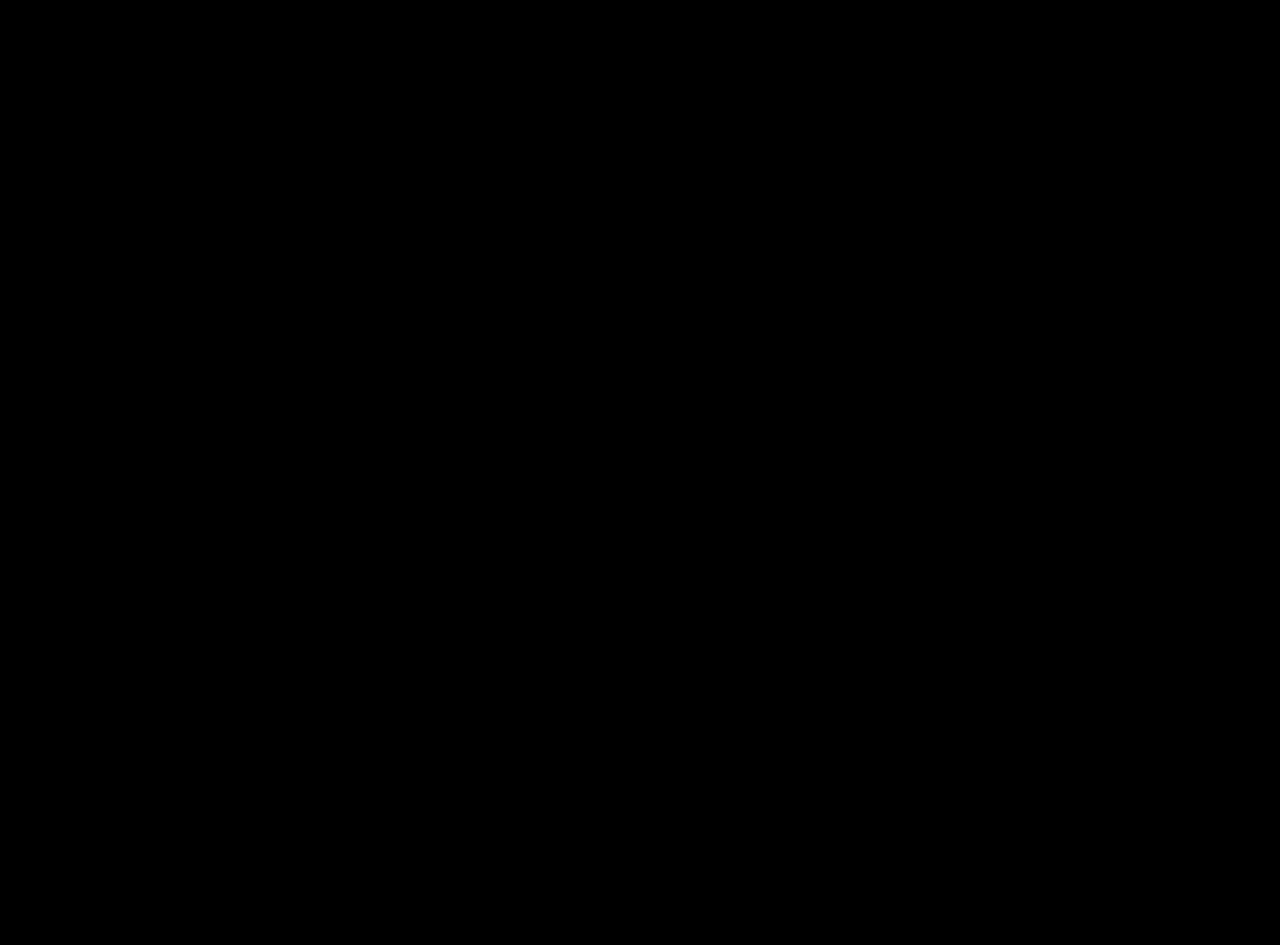
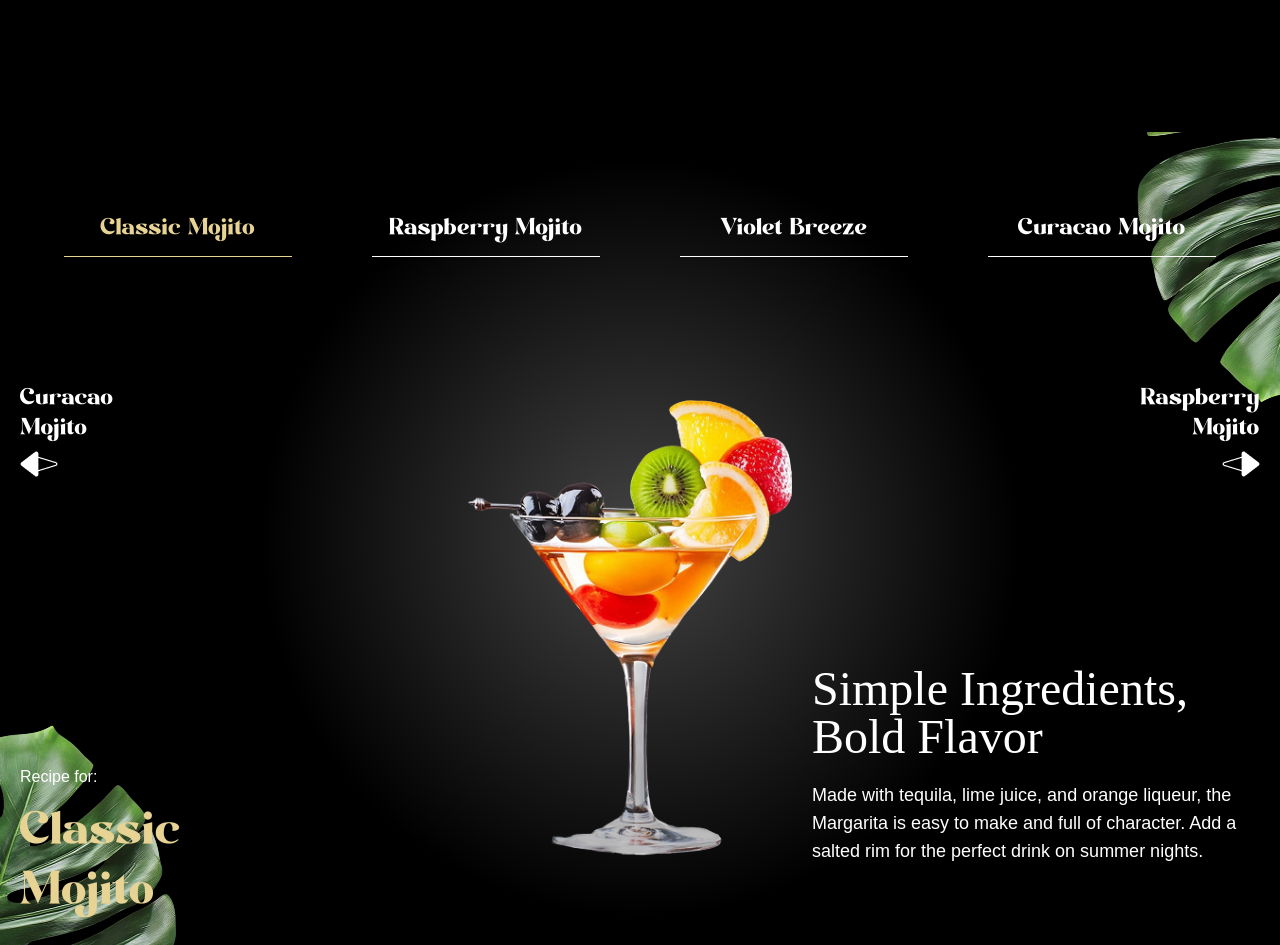
Before and after one commit to Andohenri/cocktails-website, a Next.js app: page / in a window 1280 px wide. Shown: the part 4040-4985 px from the top of the page. Before the commit the page ends 4012 px from the top, so only its background shows below. Built offline with nearby package versions, Linux system fonts and the light colour scheme; a web font is replaced by a local one.

Commit message:
Implement the menu section

```diff
--- a/app/globals.css
+++ b/app/globals.css
@@ -276,7 +276,7 @@ body {
   }
 
   #art .masked-container div h3 {
-    @apply md:text-5xl text-2xl text-center text-nowrap font-serif md:w-full w-80 text-white;
+    @apply md:text-5xl text-2xl text-center md:text-nowrap font-serif md:w-full w-80 text-white;
   }
 
   #art .masked-container div p {
@@ -284,7 +284,7 @@ body {
   }
 
   #menu {
-    @apply relative w-full md:mt-40 mt-0 2xl:px-0 px-5 py-20;
+    @apply relative w-full min-h-dvh overflow-hidden md:mt-40 mt-0 2xl:px-0 px-5 py-20;
     background: radial-gradient(
       circle at center,
       #434343 0%,
@@ -294,11 +294,11 @@ body {
   }
 
   #menu #m-left-leaf {
-    @apply object-contain absolute -bottom-20 left-0 md:w-fit w-1/3;
+    @apply object-contain absolute bottom-0 left-0 md:w-fit w-1/3;
   }
 
   #menu #m-right-leaf {
-    @apply object-contain absolute -top-40 right-0 md:w-fit w-1/4;
+    @apply object-contain absolute top-0 right-0 md:w-fit w-1/4;
   }
 
   #menu .cocktail-tabs {
@@ -326,7 +326,7 @@ body {
   }
 
   #menu .cocktail {
-    @apply flex justify-center items-center mt-10;
+    @apply flex justify-center items-center;
   }
 
   #menu .cocktail img {
--- a/app/page.tsx
+++ b/app/page.tsx
@@ -6,6 +6,7 @@ import Hero from "@/components/Hero";
 import Cocktails from "@/components/Cocktails";
 import About from "@/components/About";
 import Art from "@/components/Art";
+import Menu from "@/components/Menu";
 
 gsap.registerPlugin(ScrollTrigger, SplitText);
 export default function Home() {
@@ -16,6 +17,7 @@ export default function Home() {
       <Cocktails />
       <About />
       <Art />
+      <Menu />
     </main>
   );
 }
--- /dev/null
+++ b/components/Menu.tsx
@@ -0,0 +1,91 @@
+"use client"
+import { sliderLists } from '@/constants'
+import { useGSAP } from '@gsap/react'
+import gsap from 'gsap'
+import Image from 'next/image'
+import React, { useRef, useState } from 'react'
+import { useMediaQuery } from 'react-responsive'
+
+const Menu = () => {
+   const isMobile = useMediaQuery({ maxWidth: 767 });
+   const contentRef = useRef<HTMLDivElement | null>(null);
+   const [currentIndex, setCurrentIndex] = useState(0);
+   const totalCocktails = sliderLists.length;
+
+   const goToSlide = (index: number) => {
+      const newIndex = (index + totalCocktails) % totalCocktails;
+      setCurrentIndex(newIndex);
+   }
+
+   const getCocktailAt = (indexOffset: number) => {
+      return sliderLists[(currentIndex + indexOffset + totalCocktails) % totalCocktails];
+   }
+
+   const currentCocktail = getCocktailAt(0)
+   const prevCocktail = getCocktailAt(-1)
+   const nextCocktail = getCocktailAt(1)
+
+   useGSAP(() => {
+      gsap.fromTo("#title", { opacity: 0 }, { opacity: 1, duration: 1 })
+      gsap.fromTo(".cocktail img", { opacity: 0, xPercent: -100 }, { xPercent: 0, opacity: 1, duration: 1, ease: 'power1.inOut' })
+      gsap.fromTo(".details h2", { opacity: 0, yPercent: 100 }, { yPercent: 0, opacity: 1, duration: 1, ease: 'power1.inOut' })
+      gsap.fromTo(".details p", { opacity: 0, yPercent: 100 }, { yPercent: 0, opacity: 1, duration: 1, ease: 'power1.inOut' })
+      gsap.timeline({
+         scrollTrigger: {
+            trigger: '#menu',
+            start: 'top top',
+            end: 'bottom top',
+            scrub: true
+         }
+      })
+         .to('#m-right-leaf', { y: -200 }, 0)
+         .to('#m-left-leaf', { y: 200 }, 0)
+   }, [currentIndex])
+
+   return (
+      <section id='menu' aria-labelledby='menu-heading'>
+         <Image src={'/images/slider-left-leaf.png'} alt='left-left' id='m-left-leaf' className='h-auto w-auto' width={100} height={100} />
+         <Image src={'/images/slider-right-leaf.png'} alt='right-left' id='m-right-leaf' className='h-auto w-auto' width={100} height={100} />
+
+         <h2 className='sr-only' id='menu-heading'>Cocktail Menu</h2>
+
+         <nav className='cocktail-tabs'>
+            {sliderLists.map((cocktail, idx) => {
+               const isActive = idx === currentIndex;
+
+               return <button key={cocktail.id} className={`${!isActive ? '!text-white !border-white' : '!text-yellow !border-yellow'}`} onClick={() => goToSlide(idx)}>
+                  {cocktail.name}
+               </button>
+            })}
+         </nav>
+
+         <div className="content">
+            <div className="arrows">
+               <button className="text-left" onClick={() => goToSlide(currentIndex - 1)}>
+                  <span>{prevCocktail.name}</span>
+                  <Image src={'/images/right-arrow.png'} alt='right-arrow' aria-hidden='true' className='h-auto w-auto' width={100} height={100} />
+               </button>
+               <button className="text-right flex flex-col" onClick={() => goToSlide(currentIndex + 1)}>
+                  <span>{nextCocktail.name}</span>
+                  <Image src={'/images/left-arrow.png'} alt='left-arrow' aria-hidden='true' className='self-end h-auto w-auto' width={100} height={100} />
+               </button>
+            </div>
+            <div className='cocktail'>
+               <Image src={currentCocktail.image} alt={currentCocktail.name} width={isMobile ? 400 : 600} height={isMobile ? 400 : 600} />
+            </div>
+            <div className='recipe'>
+               <div className='info' ref={contentRef}>
+                  <p>Recipe for:</p>
+                  <p id='title'>{currentCocktail.name}</p>
+               </div>
+               <div className='details' ref={contentRef}>
+                  <h2>{currentCocktail.title}</h2>
+                  <p>{currentCocktail.description}</p>
+               </div>
+            </div>
+         </div>
+      </section>
+   )
+}
+
+export default Menu
```
